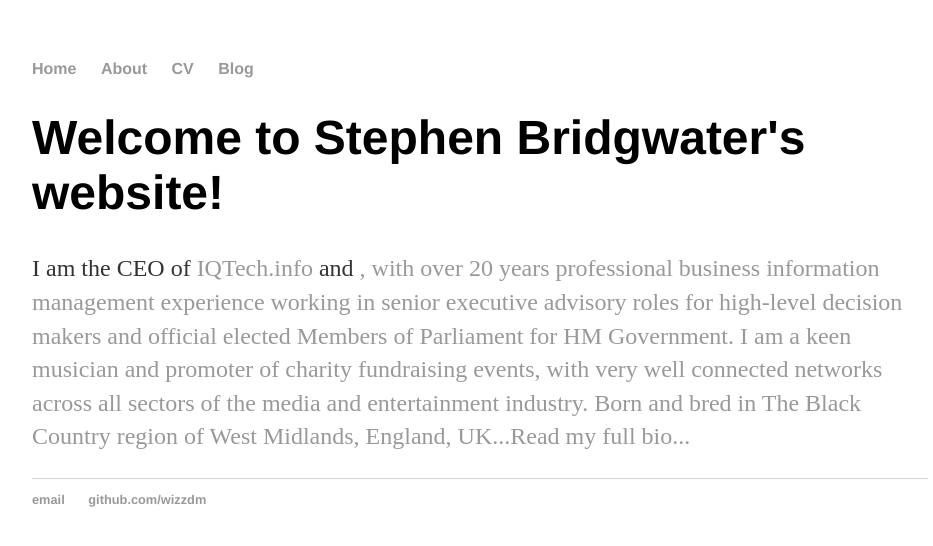
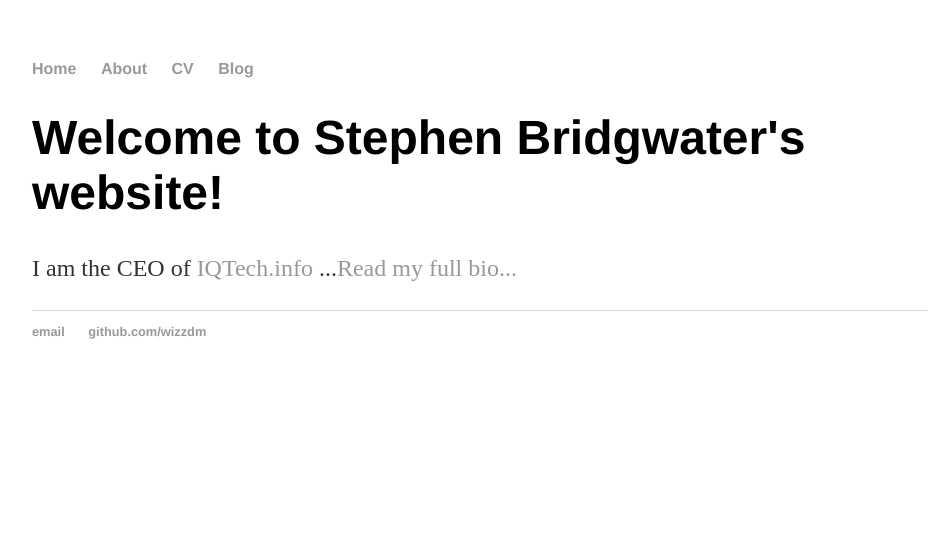
Before and after one commit to wizzdm/wizzdm.github.io, a Jekyll site: the page built from index.html, in a window 1280 px wide. Shown: the top 546 px of the page, without its empty margins (160-1093 px from the left). Built offline with Jekyll 4.4.1, drawn with Linux system fonts in a browser that asks for light colours.

Commit message:
Update index.html

```diff
--- a/index.html
+++ b/index.html
@@ -4,5 +4,6 @@ title: Stephen Bridgwater
 ---
 <div class="blurb">
 	<h1>Welcome to Stephen Bridgwater's website!</h1>
-<p>I am the CEO of <a href="IQTech.info">IQTech.info</a> and <a href="breakingbands.rocks"BreakingBands.Rocks</a>, with over 20 years professional business information management experience working in senior executive advisory roles for high-level decision makers and official elected Members of Parliament for HM Government. I am a keen musician and promoter of charity fundraising events, with very well connected networks across all sectors of the media and entertainment industry. Born and bred in The Black Country region of West Midlands, England, UK...<a href="/about">Read my full bio...</a></p>
+<p>I am the CEO of <a href="IQTech.info">IQTech.info</a>
+...<a href="/about">Read my full bio...</a></p>
 </div><!-- /.blurb -->
```
